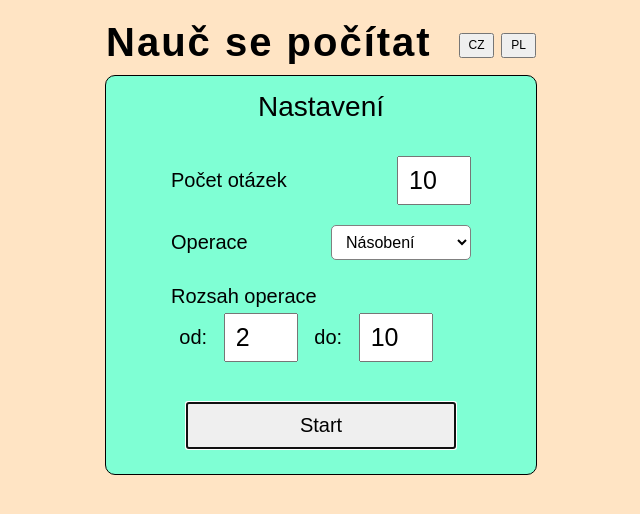
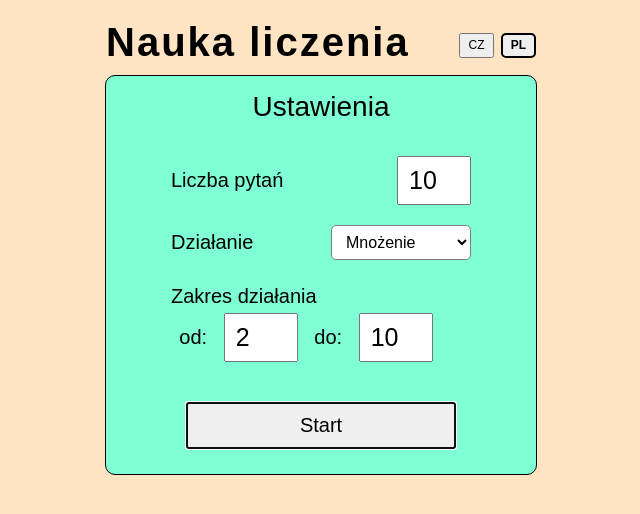
Before and after one commit to RafalSalapata/tabliczka, a React (Create React App) app: page / in a window 1280 px wide. Shown: the top 514 px of the page, without its empty margins (319-959 px from the left). Built offline with nearby package versions, Linux system fonts and the light colour scheme.

Commit message:
Fixed 2 minor bugs. First setting pl as a default lang on the first run. Second, prevent from changing the question when language is changed.

```diff
--- a/src/App.js
+++ b/src/App.js
@@ -26,7 +26,7 @@ const initialState = {
 function App() {
   const [state, dispatch] = useReducer(appReducer, initialState, () => {
     let localLang = localStorage.getItem('lang')
-    return {...initialState,
+    return localLang === null ? initialState : {...initialState,
       lang: localLang
     }
   })
--- a/src/Components/Test.jsx
+++ b/src/Components/Test.jsx
@@ -41,7 +41,7 @@ const Test = () => {
             setFirstFactor(a)
             setSecondFactor(b)
         }
-    }, [state])//[currentQuestion, diffLevelMax, diffLevelMin])
+    }, [currentQuestion, state.diffLevelMax, state.diffLevelMin, state.operation])
 
     let result = 0
     let operationSign = ''
```
